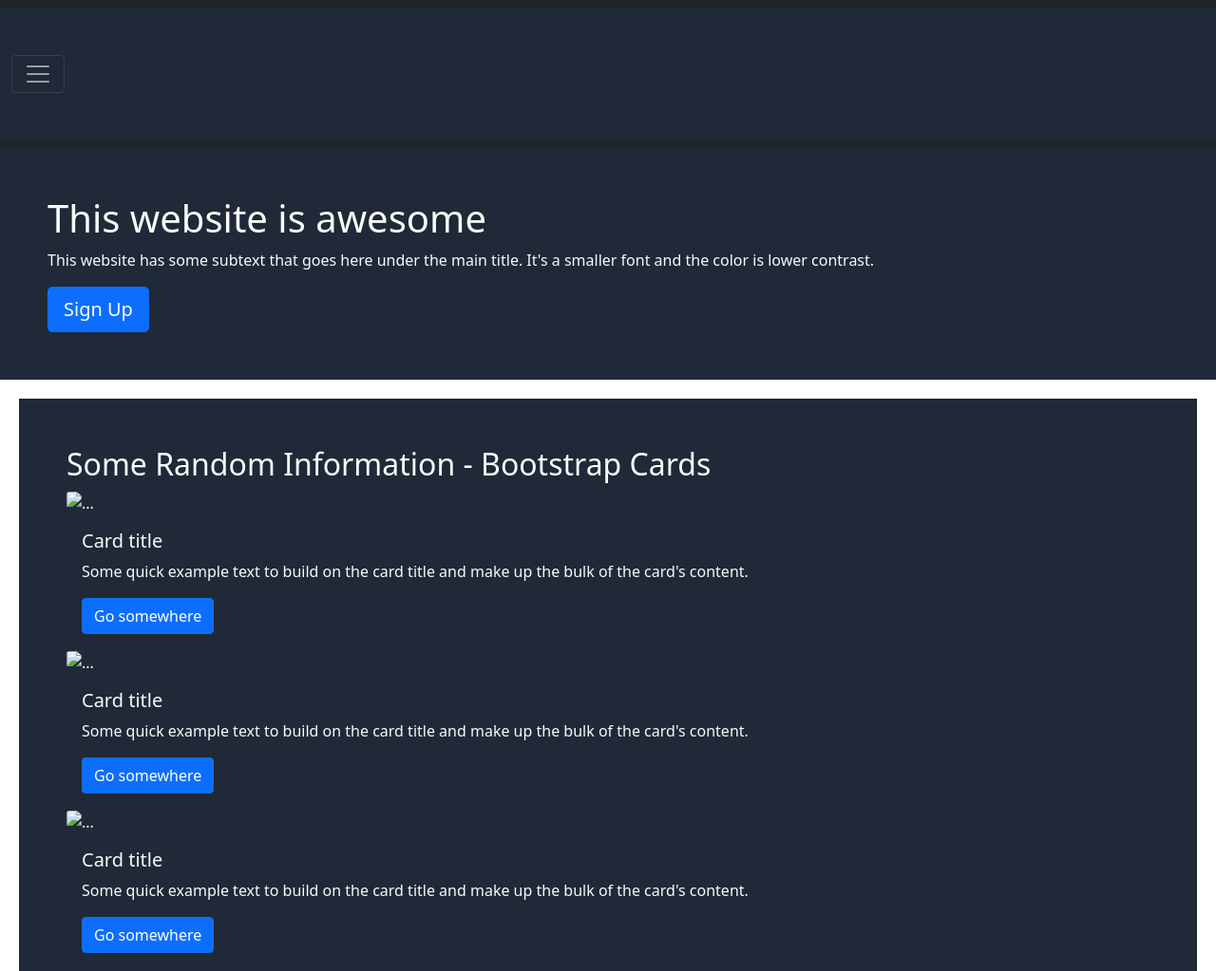
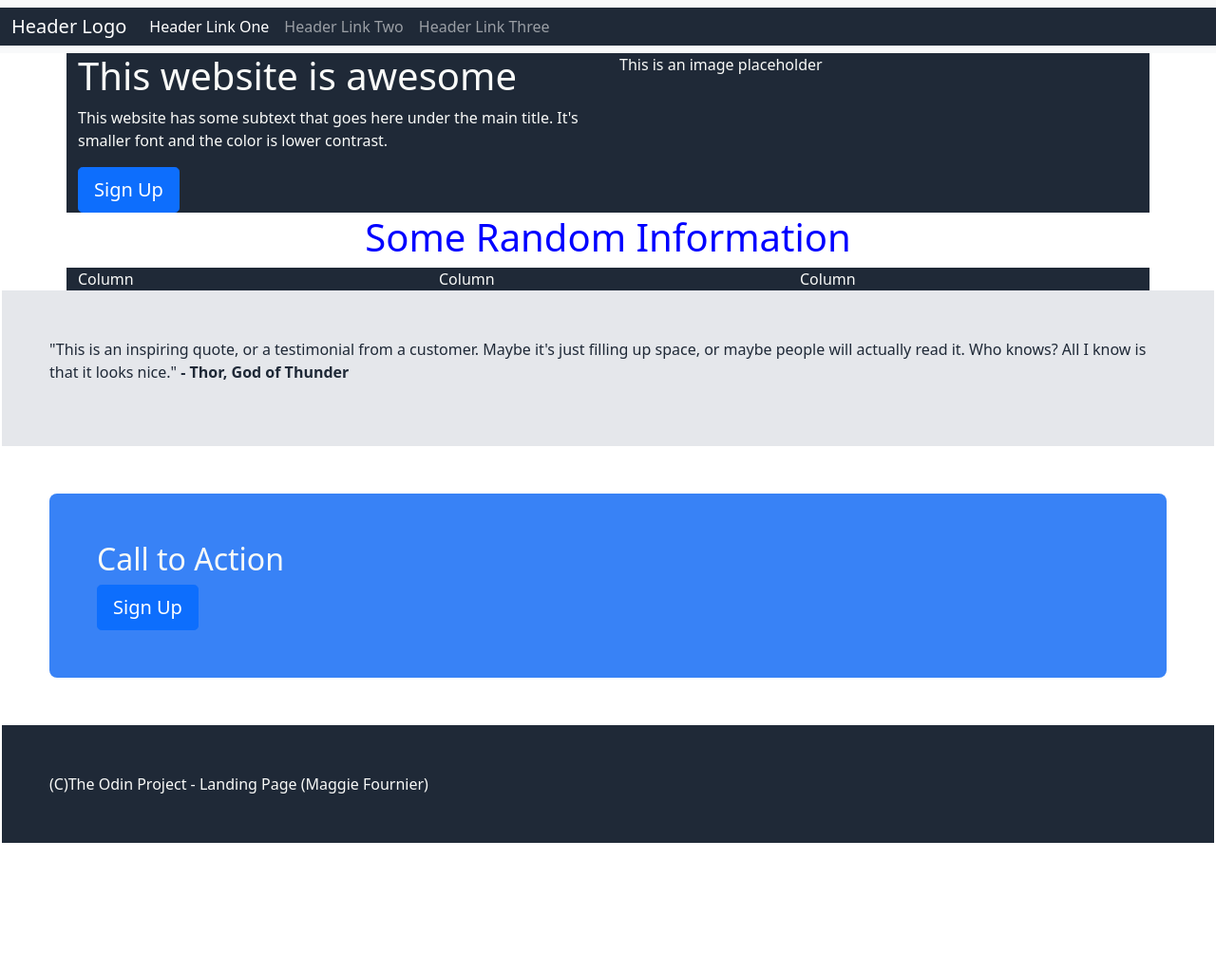
Before and after one commit to magpie0118/Odin-Project-Landing-Page, a plain HTML site: page Odin - Landing Page/index.html in a window 1280 px wide. Shown: the top 1023 px of the page at 95% size. After the commit the page ends 888 px from the top, so only its background shows below. Drawn offline with nearby package versions, Linux system fonts and the light colour scheme.

Commit message:
Add files via upload
Updated Files - I'm probably going to delete all of my code and start again. This was good practice, so far.

```diff
--- a/Odin - Landing Page/css/style.css
+++ b/Odin - Landing Page/css/style.css
@@ -1,30 +1,31 @@
 
 
-
-#navbar{
-
-
-
-}
 
 div {
 
   background-color: #1F2937;
   color: #F9FAF8;
   width: auto;
-  padding: 50px;
+  padding: 0px;
+  margin: 0px;
 
+
+}
+
+#header{
+
+  text-align: center;
 
 }
 
 .random-info{
 
-    background-color: #1F2937;
-    color: #F9FAF8;
+    background-color: white;
+    color: blue;
     width: auto;
-    height: 25px
-    padding: 50px;
-    margin: 20px;
+    height: 2px;
+    padding: 2px;
+    margin: 0px;
   }
 
 
@@ -38,6 +39,7 @@ div {
 
 .take-action{
   background-color: #3882F6;
+  border-radius: 8px;
   font: #1F2937;
   width: auto;
   padding: 50px;
@@ -51,5 +53,5 @@ div {
   font: #F9FAF8;
   width: auto;
   padding: 50px;
-  margin: 20px;
+  margin: 0px;
 }
--- a/Odin - Landing Page/index.html
+++ b/Odin - Landing Page/index.html
@@ -21,64 +21,76 @@
 
   <!-- Navigation Bar  -->
 
-  <div class="collapse" id="navbar navbarToggleExternalContent">
-    <div class="bg-dark p-4">
-      <h5 class="text-white h4">Collapsed content</h5>
-      <span class="text-muted">Toggleable via the navbar brand.</span>
-    </div>
-  </div>
-  <nav class="navbar navbar-dark bg-dark">
+  <nav class="navbar navbar-expand-lg navbar-dark bg-light">
     <div class="container-fluid">
-      <button class="navbar-toggler" type="button" data-bs-toggle="collapse" data-bs-target="#navbarToggleExternalContent" aria-controls="navbarToggleExternalContent" aria-expanded="false" aria-label="Toggle navigation">
+      <a class="navbar-brand" href="#">Header Logo</a>
+      <button class="navbar-toggler" type="button" data-bs-toggle="collapse" data-bs-target="#navbarNav" aria-controls="navbarNav" aria-expanded="false" aria-label="Toggle navigation">
         <span class="navbar-toggler-icon"></span>
       </button>
+      <div class="collapse navbar-collapse" id="navbarNav">
+        <ul class="navbar-nav">
+          <li class="nav-item">
+            <a class="nav-link active" aria-current="page" href="#">Header Link One</a>
+          </li>
+          <li class="nav-item">
+            <a class="nav-link" href="#">Header Link Two</a>
+          </li>
+          <li class="nav-item">
+            <a class="nav-link" href="#">Header Link Three</a>
+          </li>
+        </ul>
+      </div>
     </div>
   </nav>
 
+
+
   <!-- Website Title & Image -->
 
-  <div>
+  <div class="container">
+    <div class="row">
+      <div class="col">
         <h1>This website is awesome</h1>
-    <p>
-      This website has some subtext that goes here under the main title.
-      It's a smaller font and the color is lower contrast.
-    </p>
+        <p>This website has some subtext that goes here under the main title. It's smaller font and the color is lower contrast.</p>
         <button type="button" class="btn btn-primary btn-lg">Sign Up</button>
-    <img />
+      </div>
+      <div class="col">
+        <img src="">This is an image placeholder</img>
+      </div>
+
+    </div>
   </div>
 
 
-  <!-- Display of Info Using Three Cards -->
+  <!-- Display of Info -->
 
-  <div id="random-info" class="random-info">
-    <h2>Some Random Information - Bootstrap Cards</h2>
-    <img src="..." class="card-img-top" alt="...">
-    <div class="card-body">
-      <h5 class="card-title">Card title</h5>
-      <p class="card-text">Some quick example text to build on the card title and make up the bulk of the card's content.</p>
-      <a href="#" class="btn btn-primary">Go somewhere</a>
+<div class="random-info">
+    <h1 id="header">Some Random Information</h1>
+    <div class="container">
+      <div class="row">
+        <div class="col">
+          Column
         </div>
-    <img src="..." class="card-img-top" alt="...">
-    <div class="card-body">
-      <h5 class="card-title">Card title</h5>
-      <p class="card-text">Some quick example text to build on the card title and make up the bulk of the card's content.</p>
-      <a href="#" class="btn btn-primary">Go somewhere</a>
+        <div class="col">
+          Column
         </div>
-    <img src="..." class="card-img-top" alt="...">
-    <div class="card-body">
-      <h5 class="card-title">Card title</h5>
-      <p class="card-text">Some quick example text to build on the card title and make up the bulk of the card's content.</p>
-      <a href="#" class="btn btn-primary">Go somewhere</a>
+        <div class="col">
+          Column
+
+        </div>
       </div>
 </div>
 
+
     <!-- Inspirational Quote -->
+
+
 
     <div id="inspiration" class="inspiration">
       <p>
         "This is an inspiring quote, or a testimonial from a customer.
         Maybe it's just filling up space, or maybe people will actually read it. Who knows?
-      All I know is that it looks nice." - Thor, God of Thunder
+        All I know is that it looks nice." <b>- Thor, God of Thunder</b>
       </p>
     </div>
 
```
Lines whose indentation alone changed are shown as unchanged.
